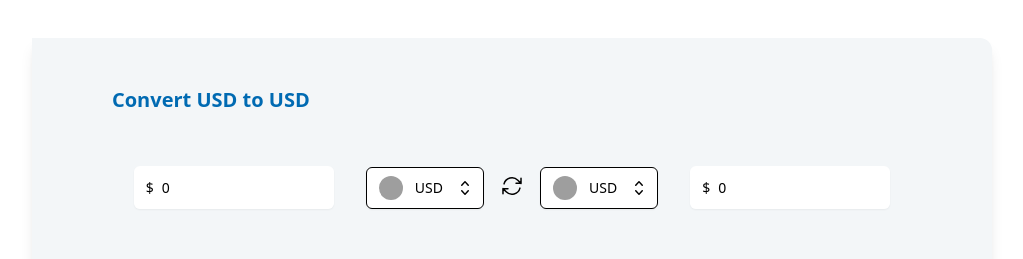
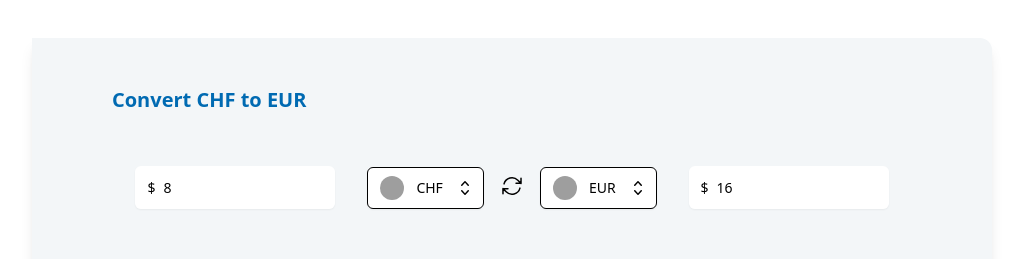
Before and after one commit to ncozzarin/gmtlanding, a React (Create React App) app in the folder landing/: page / in a window 1280 px wide. Shown: the part 1678-1937 px from the top of the page, without its empty margins (128-1151 px from the left). Built offline with nearby package versions, Linux system fonts and the light colour scheme; grey boxes are pictures that could not be loaded.

Commit message:
Fix: fixed issues with the change calculator

```diff
--- a/landing/src/components/changeCard/ChangeCard.jsx
+++ b/landing/src/components/changeCard/ChangeCard.jsx
@@ -23,18 +23,14 @@ const currency  = [
 export default function ChangeCard() {
 
 
-  const [currencyOption1, setCurrencyOption1] = useState(currency[0]);
-  const [currencyOption2, setCurrencyOption2] = useState(currency[0]);
-  const [value1, setValue1] = useState(0);
+  const [currencyOption1, setCurrencyOption1] = useState(currency[1]);
+  const [currencyOption2, setCurrencyOption2] = useState(currency[2]);
+  const [value1, setValue1] = useState(8);
   const [value2, setValue2] = useState(0);
 
   useEffect(()=>{
     changeCalculation1(value1);
-  }, [currencyOption1]);
-
-  useEffect(()=>{
-    changeCalculation2(value2);
-  }, [currencyOption2]);
+  }, []);
 
   const selectCurrency1 = cur => {
     setCurrencyOption1(cur);
@@ -72,6 +68,9 @@ export default function ChangeCard() {
     const temp2 = currencyOption1;
     setCurrencyOption1(temp1);
     setCurrencyOption2(temp2);
+    setValue1(value2);
+    setValue2(value1);
+
   }
 
     return (
```
